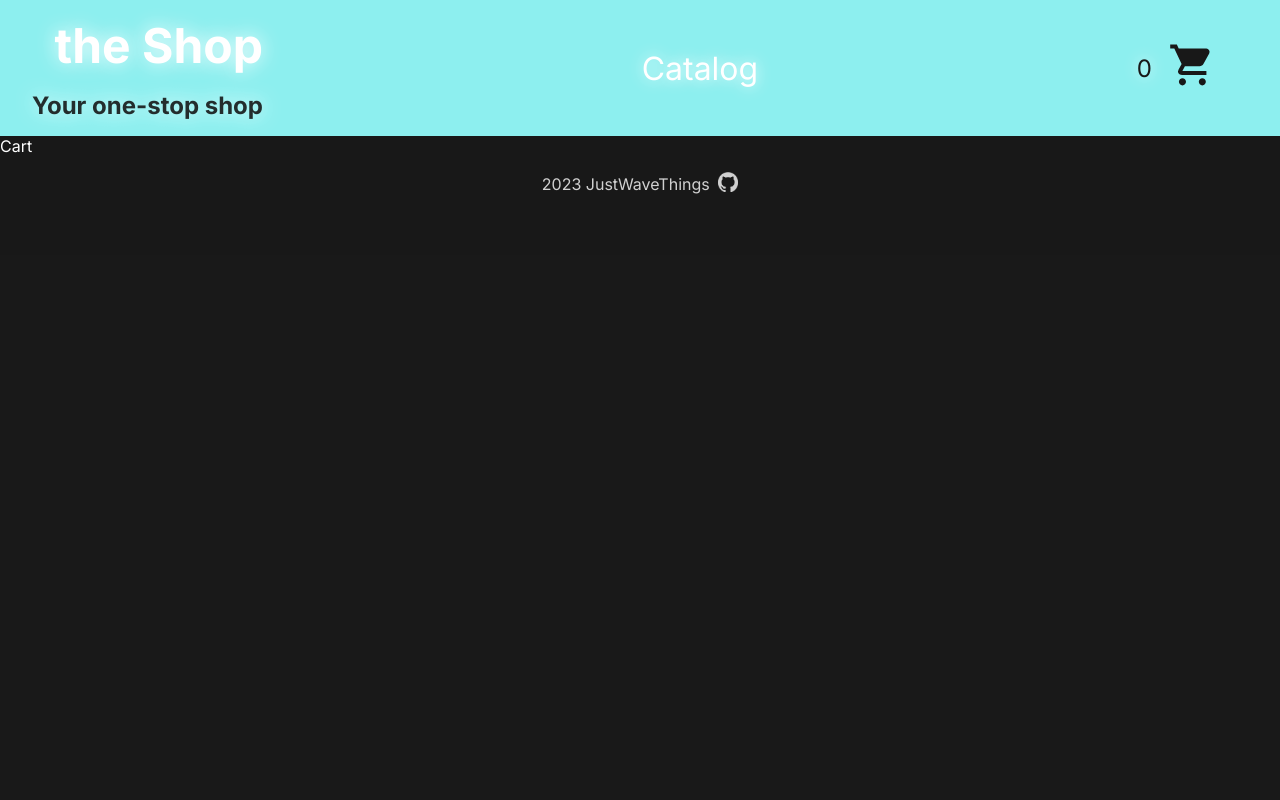
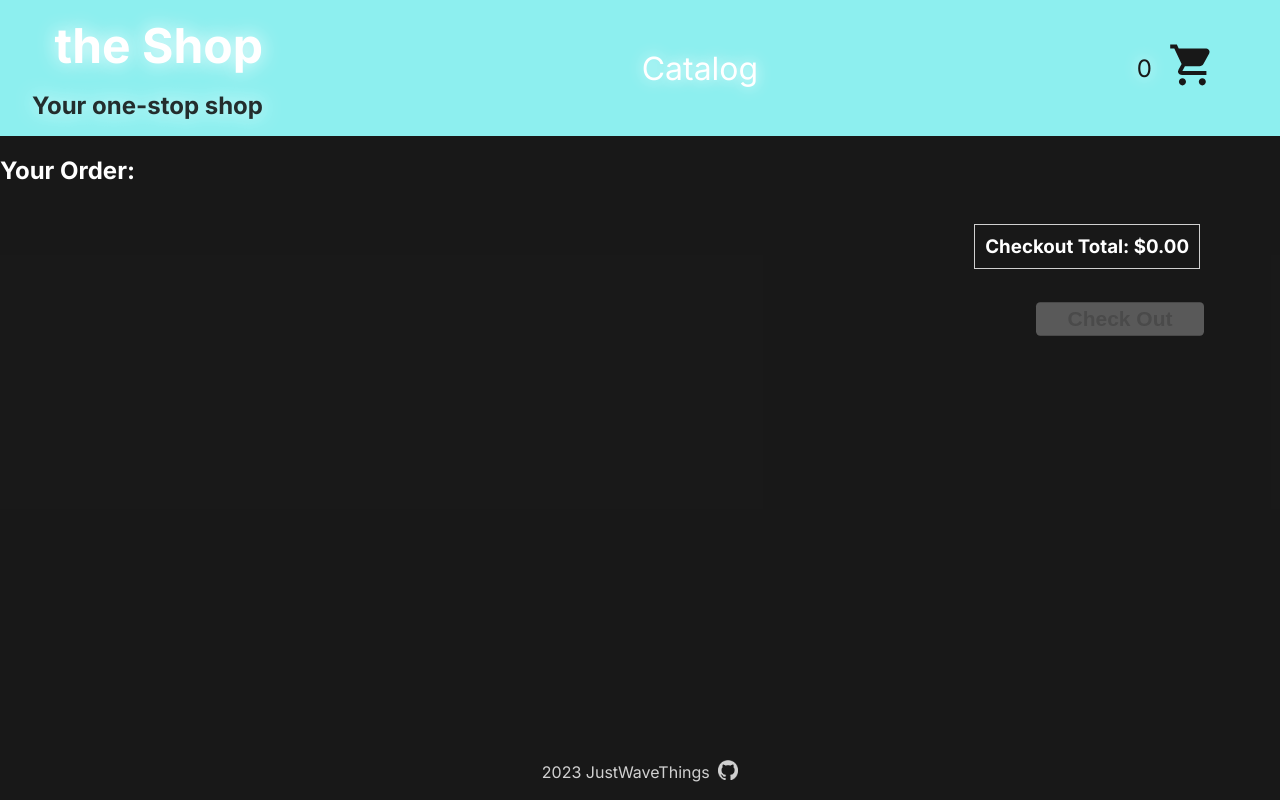
Before and after one commit to JustWaveThings/shop, a React (Create React App) app in the folder shopping-cart/: page /cart in a window 1280 px wide. Built offline with nearby package versions, Linux system fonts and the light colour scheme.

Commit message:
Cart component layout complete

```diff
--- a/shopping-cart/src/components/Cart.jsx
+++ b/shopping-cart/src/components/Cart.jsx
@@ -1,7 +1,13 @@
-import React from "react";
-
+import React, { Fragment } from 'react';
+import CartItem from './CartItem';
+import { useOutletContext } from 'react-router-dom';
 function Cart() {
-  return <div>Cart</div>;
+	const [cart, setCart] = useOutletContext();
+	return (
+		<Fragment>
+			<CartItem cart={cart} />
+		</Fragment>
+	);
 }
 
 export default Cart;
--- /dev/null
+++ b/shopping-cart/src/components/CartItem.jsx
@@ -0,0 +1,66 @@
+/* eslint-disable react/prop-types */
+import React, { Fragment, useState } from 'react';
+
+function CartItem({ cart }) {
+	const checkoutTotal = cart.reduce((acc, val) => acc + val.price * val.qty, 0);
+	const displayCartItems = cart.map((item) => (
+		<div
+			key={item.id}
+			className="cart--item--cont">
+			<div className="cart--item--title">
+				<div>{item.title}</div>
+			</div>
+			<div className="cart--item--price">
+				<div>${item.price}</div>
+			</div>
+			<div className="cart--item--qty">
+				<button
+					onClick={() => decrementQty()}
+					className="product--qty--increment">
+					-
+				</button>
+				<input
+					value={item.qty}
+					onChange={(e) => handleChange(e.target.value)}
+					className="product--qty--input cart"
+					placeholder={0}
+					min={0}
+					inputMode="numeric"
+					step={1}
+					pattern="\d*"
+				/>
+				<button
+					onClick={() => incrementQty()}
+					className="product--qty--increment">
+					+
+				</button>
+			</div>
+			<div className="cart--item--delup">
+				<button className="product--qty--increment">Update</button>
+				<button className="product--qty--increment">Delete</button>
+			</div>
+
+			<div className="cart--item--total">
+				<div>Item Total</div>
+				<div>${(item.price * item.qty).toFixed(2)}</div>
+			</div>
+		</div>
+	));
+	return (
+		<Fragment>
+			<h2>Your Order:</h2>
+
+			{displayCartItems}
+			<h3 className="cart--table--checkoutTotal">
+				Checkout Total: ${checkoutTotal.toFixed(2)}
+			</h3>
+			<button
+				className="cart--table-checkoutButton"
+				disabled>
+				Check Out
+			</button>
+		</Fragment>
+	);
+}
+
+export default CartItem;
--- a/shopping-cart/src/components/Catalog.jsx
+++ b/shopping-cart/src/components/Catalog.jsx
@@ -48,7 +48,7 @@ function Catalog() {
 								<Product
 									image={prod.image}
 									description={prod.description}
-									price={prod.price}
+									price={prod.price.toFixed(2)}
 									title={prod.title}
 									id={prod.id}
 									addProductToCart={addProductToCart}
--- a/shopping-cart/src/index.css
+++ b/shopping-cart/src/index.css
@@ -87,6 +87,7 @@ body {
 	color: white;
 	background-color: black;
 	opacity: 0.8;
+	margin-top: auto;
 }
 .home--cont {
 	display: flex;
@@ -324,5 +325,67 @@ button {
 	cursor: pointer;
 }
 
-button:hover {
+.cart--item--cont {
+	display: grid;
+	grid-template-columns: 2fr 1fr 1fr 1fr 2fr 1fr;
+	gap: 1rem 1rem;
+	align-items: center;
+	padding: 10px;
+	border: 1px solid #ccc;
+	margin: 0px 1rem 20px 1rem;
 }
+
+.product--qty--increment {
+	background-color: #fff;
+	border: 1px solid #ccc;
+	padding: 5px 10px;
+	cursor: pointer;
+}
+
+.cart--item--qty {
+	display: flex;
+	justify-content: space-around;
+	align-items: center;
+}
+
+.product--qty--input {
+	width: 50px;
+}
+
+.cart--item--delup {
+	display: flex;
+	gap: 0.5rem;
+}
+
+.cart--item--title,
+.cart--item--price,
+.cart--item--qty,
+.cart--item--total {
+	display: flex;
+	justify-content: flex-start;
+	gap: 0.25rem;
+}
+
+.cart--table--checkoutTotal {
+	margin-left: auto;
+	margin-right: 5rem;
+	padding: 10px;
+	border: 1px solid #ccc;
+}
+
+.cart--table-checkoutButton {
+	width: 10rem;
+	margin: 1rem 5rem;
+	margin-left: auto;
+	border-radius: 0.25rem;
+	border: none;
+	padding: 0.25rem 0.75rem;
+	font-weight: 700;
+	line-height: 1.5rem;
+	font-size: 1.25rem;
+}
+
+.cart--table-checkoutButton:disabled {
+	scale: 105%;
+	cursor: not-allowed;
+}
```
